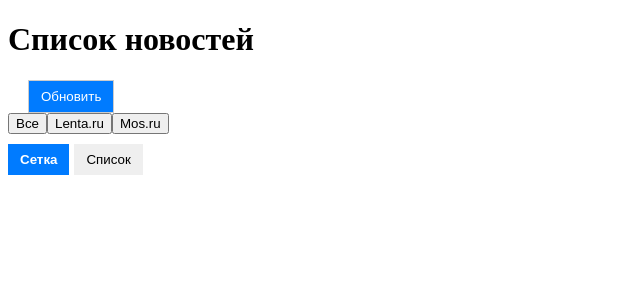
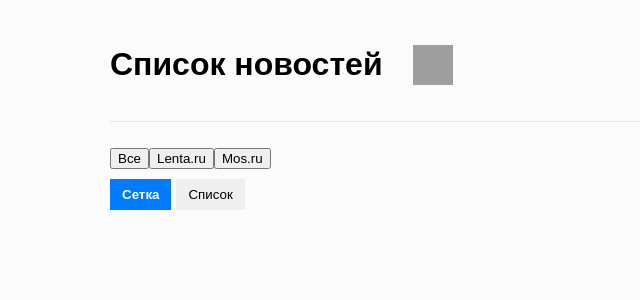
Before and after one commit to Ulyana0406/involta-news, a Nuxt app in the folder news/: page / in a window 1280 px wide. Shown: the top 300 px of the page, without its empty margins (0-640 px from the left). Built offline with nearby package versions, Linux system fonts and the light colour scheme; grey boxes are pictures that could not be loaded.

Commit message:
style(default): стилизован header и body

```diff
--- a/news/layouts/default.vue
+++ b/news/layouts/default.vue
@@ -1,9 +1,17 @@
 <template>
   <div class="container">
     <header>
-      <h1>Список новостей</h1>
-      <button @click="refreshNews">Обновить</button>
+      <div class="logo">
+        <h1>Список новостей</h1>
+        <img
+            src="@/assets/icons/refresh.png"
+            alt="Обновить"
+            @click="refreshNews"
+            class="refresh-icon"
+        />
+      </div>
     </header>
+    <div class="divider"></div>
     <main>
       <slot />
     </main>
@@ -12,7 +20,13 @@
 
 <script setup>
 import { useNewsStore } from '~/store/news'
+import { useHead } from '#imports'
 
+useHead({
+  bodyAttrs: {
+    style: 'background-color: #FBFBFB;'
+  }
+})
 const newsStore = useNewsStore()
 
 const refreshNews = async () => {
@@ -23,7 +37,9 @@ const refreshNews = async () => {
 
 <style scoped>
 .container {
+  font-family: Arial, sans-serif;
   margin: 0 auto;
+  max-width: 1060px;;
 }
 
 button {
@@ -38,4 +54,23 @@ button {
 button:hover {
   background-color: #0056b3;
 }
+
+.refresh-icon {
+  cursor: pointer;
+  width: 40px;
+  height: 40px;
+}
+.logo{
+  display: flex;
+  flex-direction: row;
+  gap: 30px;
+  height: 113px;
+  align-items: center;
+}
+.divider {
+  width: 100%;
+  height: 1px;
+  background-color: #E5E5E5;
+  margin-bottom: 26px;
+}
 </style>
```
